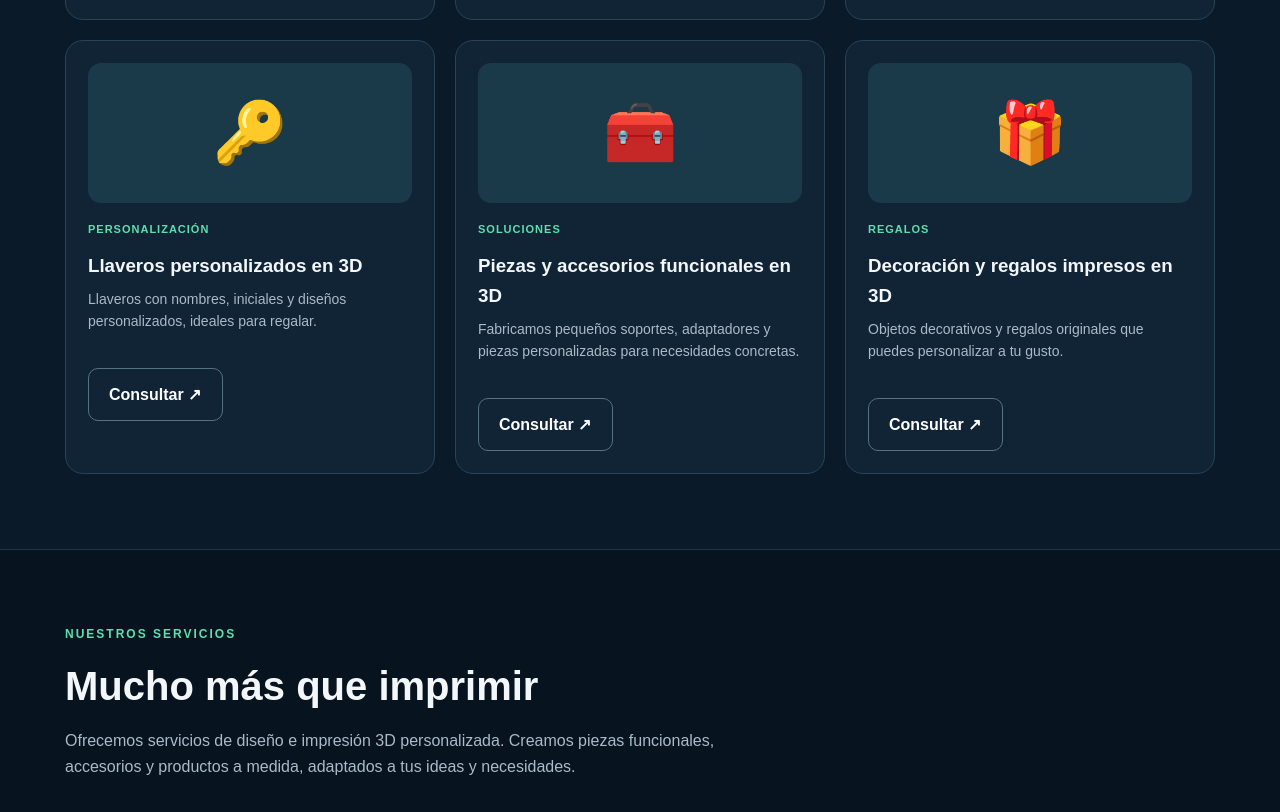
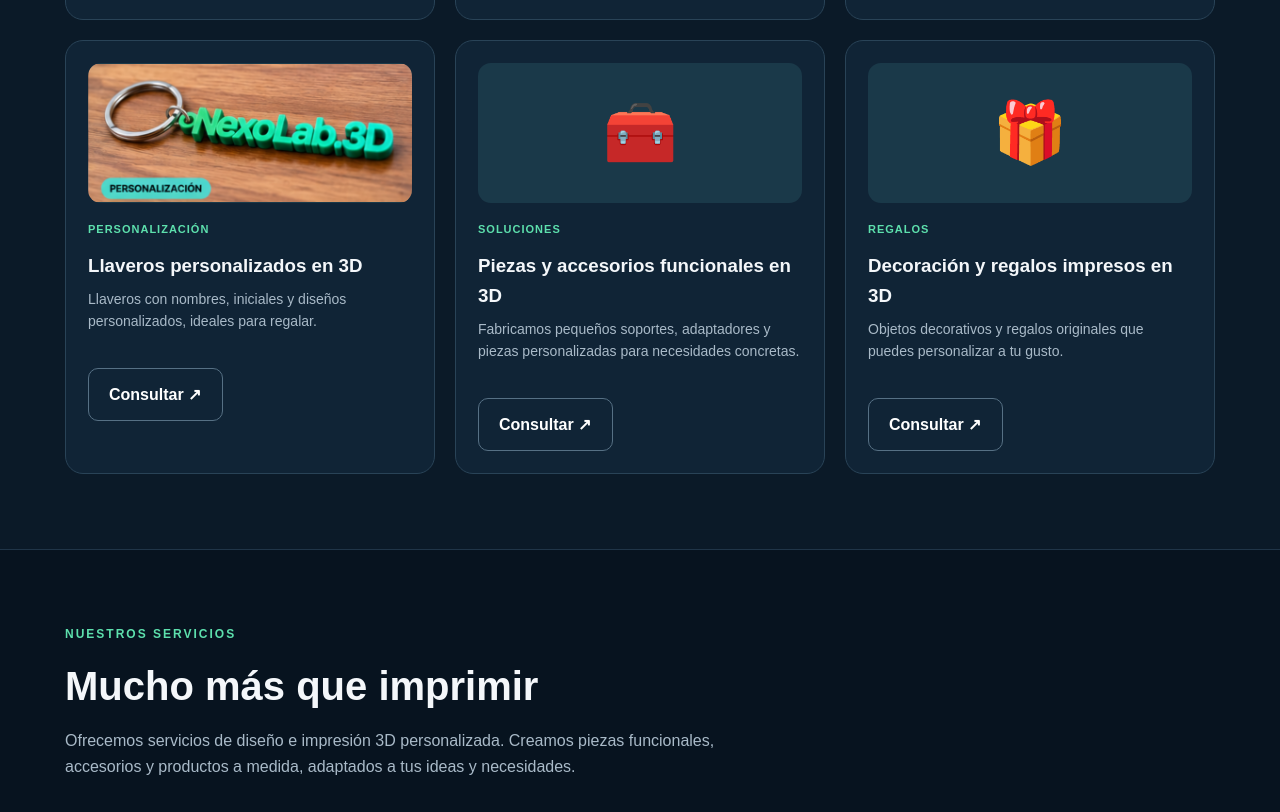
Before and after one commit to nexolabbb/NEXOLAB.3d, a plain HTML site: page index.html in a window 1280 px wide. Shown: the part 1374-2186 px from the top of the page. Drawn offline with Linux system fonts and the light colour scheme.

Commit message:
Update index.html

```diff
--- a/index.html
+++ b/index.html
@@ -463,7 +463,9 @@ Convertimos tus ideas en objetos útiles, originales y adaptados a tus necesidad
 </div>
 
 <div class="producto">
-<div class="producto-icono">🔑</div>
+<div class="producto-icono">
+<img src="imagenes/llavero-personalizado.png.png" alt="Llavero personalizado impreso en 3D">
+</div>
 <div class="categoria">PERSONALIZACIÓN</div>
 <h3>Llaveros personalizados en 3D</h3>
 <p>Llaveros con nombres, iniciales y diseños personalizados, ideales para regalar.</p>
```
